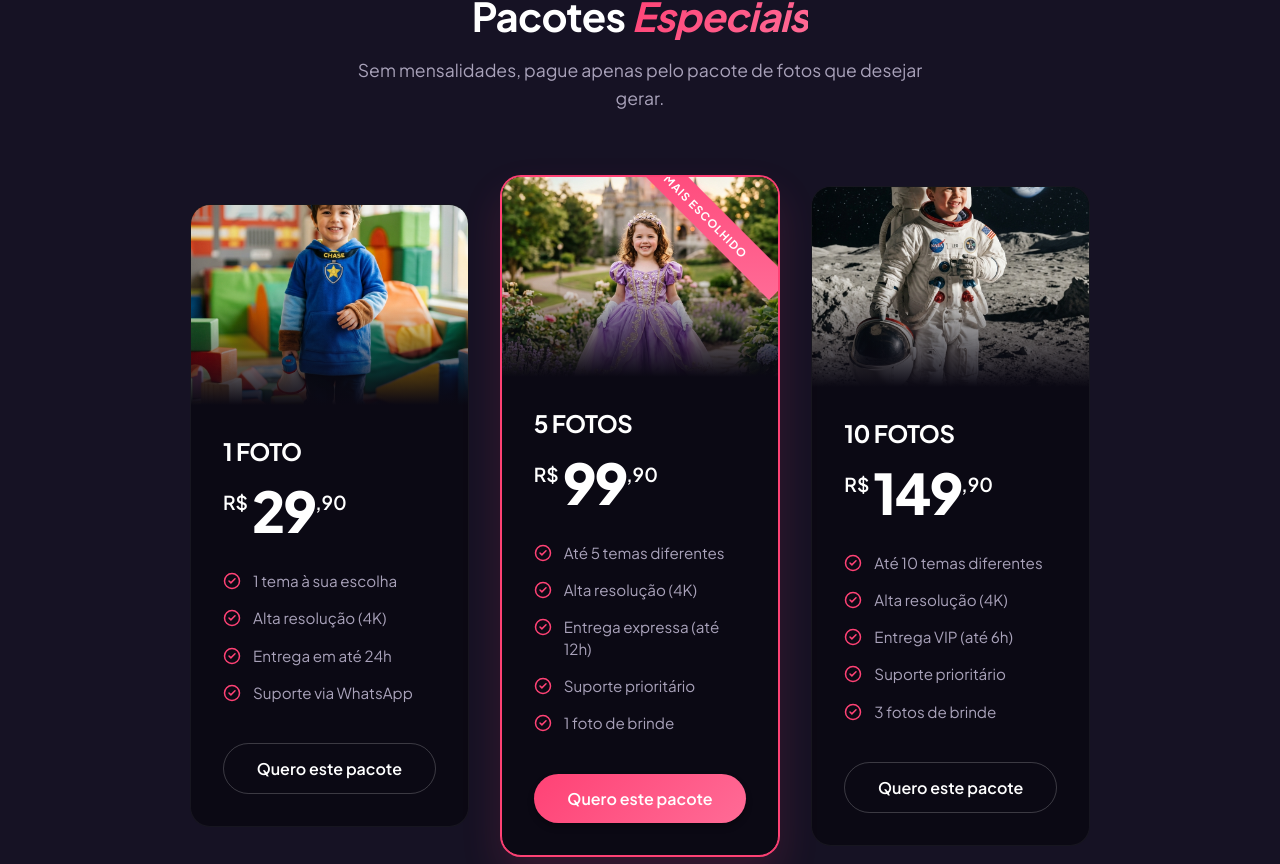
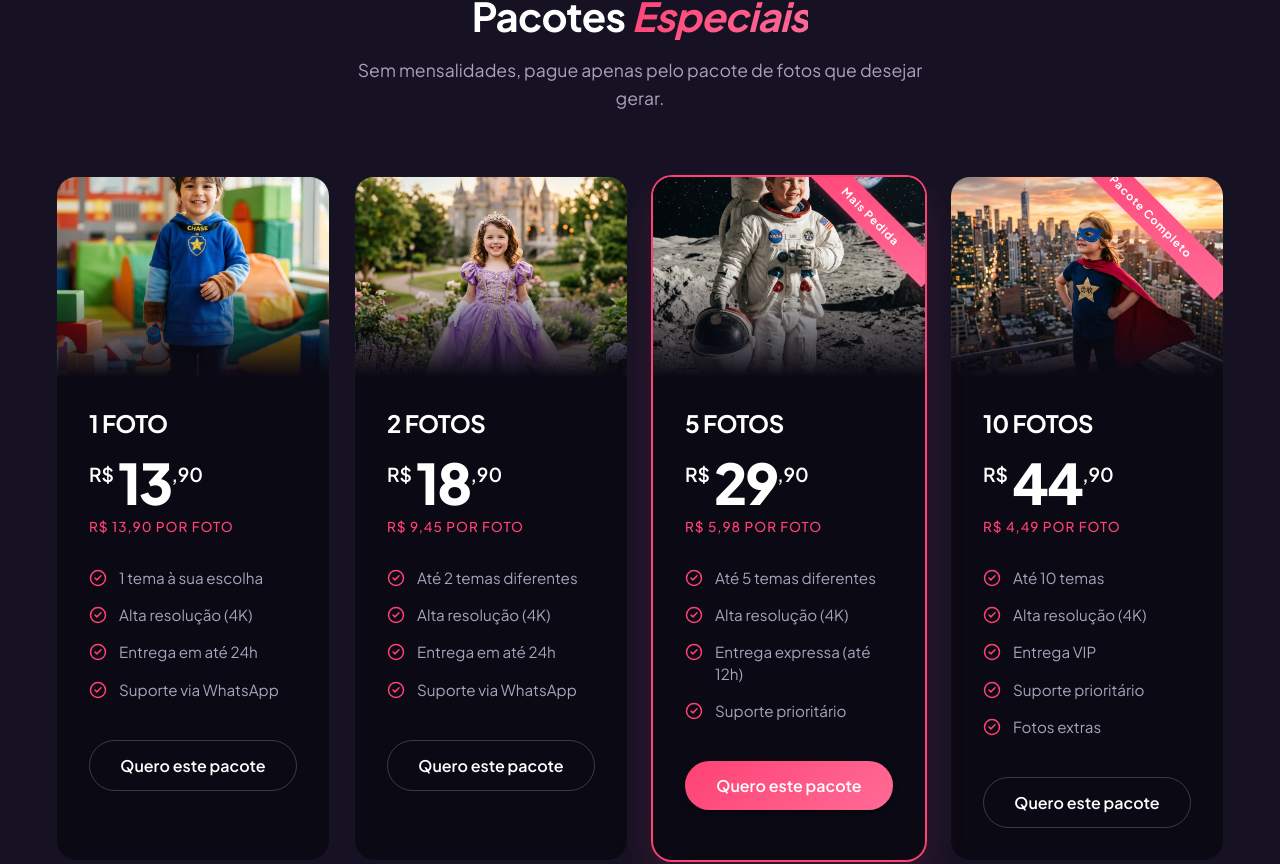
Before and after one commit to GustavoClati/auraiastudios, a React (Vite) app: page / in a window 1280 px wide. Shown: the part 4516-5380 px from the top of the page. Built offline with nearby package versions, Linux system fonts and the light colour scheme.

Commit message:
feat: add 4 pricing packages and unit prices

```diff
--- a/src/components/Pricing.css
+++ b/src/components/Pricing.css
@@ -4,12 +4,12 @@
 }
 
 .pricing-grid {
-  display: flex;
-  justify-content: center;
-  gap: 2rem;
-  max-width: 900px;
+  display: grid;
+  grid-template-columns: repeat(4, 1fr);
+  gap: 1.5rem;
+  max-width: 1200px;
   margin: 0 auto;
-  align-items: center; /* Align items nicely */
+  align-items: stretch;
 }
 
 .pricing-card {
@@ -112,6 +112,16 @@
   margin-top: 0.5rem;
 }
 
+.unit-price {
+  font-size: 0.85rem;
+  color: var(--color-accent-pink);
+  margin-top: -1.5rem;
+  margin-bottom: 2rem;
+  font-weight: 500;
+  text-transform: uppercase;
+  letter-spacing: 1px;
+}
+
 .features-list {
   margin-bottom: 2.5rem;
   display: flex;
@@ -152,9 +162,15 @@
   transform: none;
 }
 
+@media (max-width: 1024px) {
+  .pricing-grid {
+    grid-template-columns: repeat(2, 1fr);
+  }
+}
+
 @media (max-width: 768px) {
   .pricing-grid {
-    flex-direction: column;
+    grid-template-columns: 1fr;
   }
 
   .pricing-card {
--- a/src/components/Pricing.jsx
+++ b/src/components/Pricing.jsx
@@ -5,31 +5,44 @@ import './Pricing.css';
 import princessImg from '../assets/hero_princess.jpg';
 import pawpatrolImg from '../assets/hero_pawpatrol.jpg';
 import astroImg from '../assets/gal_astronaut.jpg';
+import supergirlImg from '../assets/gal_supergirl.jpg';
 
 const packages = [
   {
-    id: 'basic',
+    id: 'pkg-1',
     title: '1 FOTO',
-    price: 'R$ 29,90',
+    price: 'R$ 13,90',
+    unitPrice: 'R$ 13,90 por foto',
     img: pawpatrolImg,
     features: ['1 tema à sua escolha', 'Alta resolução (4K)', 'Entrega em até 24h', 'Suporte via WhatsApp'],
-    isPopular: false
+    badge: null
   },
   {
-    id: 'popular',
-    title: '5 FOTOS',
-    price: 'R$ 99,90',
+    id: 'pkg-2',
+    title: '2 FOTOS',
+    price: 'R$ 18,90',
+    unitPrice: 'R$ 9,45 por foto',
     img: princessImg,
-    features: ['Até 5 temas diferentes', 'Alta resolução (4K)', 'Entrega expressa (até 12h)', 'Suporte prioritário', '1 foto de brinde'],
-    isPopular: true
+    features: ['Até 2 temas diferentes', 'Alta resolução (4K)', 'Entrega em até 24h', 'Suporte via WhatsApp'],
+    badge: null
   },
   {
-    id: 'premium',
+    id: 'pkg-5',
+    title: '5 FOTOS',
+    price: 'R$ 29,90',
+    unitPrice: 'R$ 5,98 por foto',
+    img: astroImg,
+    features: ['Até 5 temas diferentes', 'Alta resolução (4K)', 'Entrega expressa (até 12h)', 'Suporte prioritário'],
+    badge: 'Mais Pedida'
+  },
+  {
+    id: 'pkg-10',
     title: '10 FOTOS',
-    price: 'R$ 149,90',
-    img: astroImg,
-    features: ['Até 10 temas diferentes', 'Alta resolução (4K)', 'Entrega VIP (até 6h)', 'Suporte prioritário', '3 fotos de brinde'],
-    isPopular: false
+    price: 'R$ 44,90',
+    unitPrice: 'R$ 4,49 por foto',
+    img: supergirlImg,
+    features: ['Até 10 temas', 'Alta resolução (4K)', 'Entrega VIP', 'Suporte prioritário', 'Fotos extras'],
+    badge: 'Pacote Completo'
   }
 ];
 
@@ -53,7 +66,7 @@ const cardVariants = {
 };
 
 const Pricing = () => {
-  const [activePackage, setActivePackage] = useState('popular');
+  const [activePackage, setActivePackage] = useState('pkg-5');
 
   return (
     <section id="pacotes" className="pricing-section">
@@ -135,7 +148,7 @@ const Pricing = () => {
               variants={cardVariants}
               onClick={() => setActivePackage(pkg.id)}
             >
-              {pkg.isPopular && <div className="popular-badge">MAIS ESCOLHIDO</div>}
+              {pkg.badge && <div className="popular-badge">{pkg.badge}</div>}
               <div className="p-card-img" style={{ backgroundImage: `url(${pkg.img})` }}></div>
               <div className="p-card-content">
                 <h3>{pkg.title}</h3>
@@ -144,6 +157,7 @@ const Pricing = () => {
                   <span className="amount">{pkg.price.replace('R$ ', '').split(',')[0]}</span>
                   <span className="cents">,{pkg.price.split(',')[1]}</span>
                 </div>
+                <div className="unit-price">{pkg.unitPrice}</div>
 
                 <ul className="features-list">
                   {pkg.features.map((feature, index) => (
```
